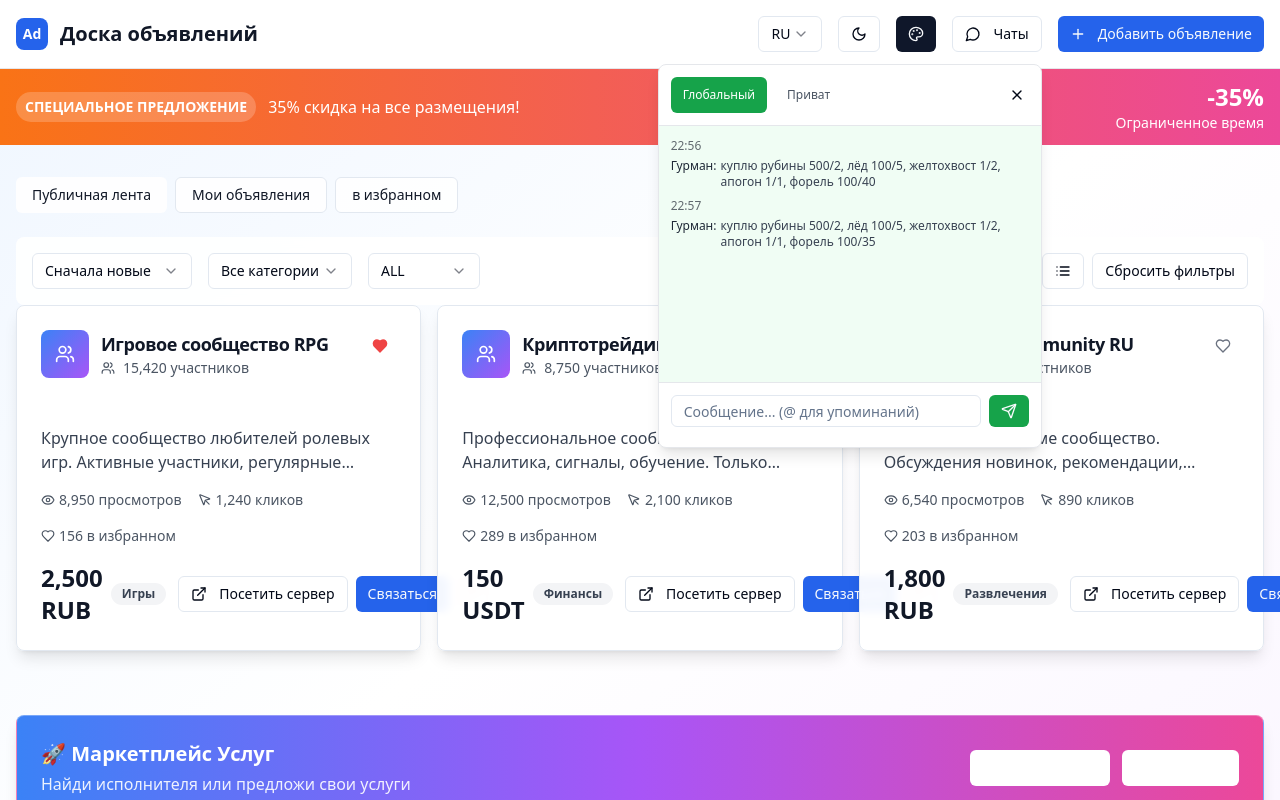
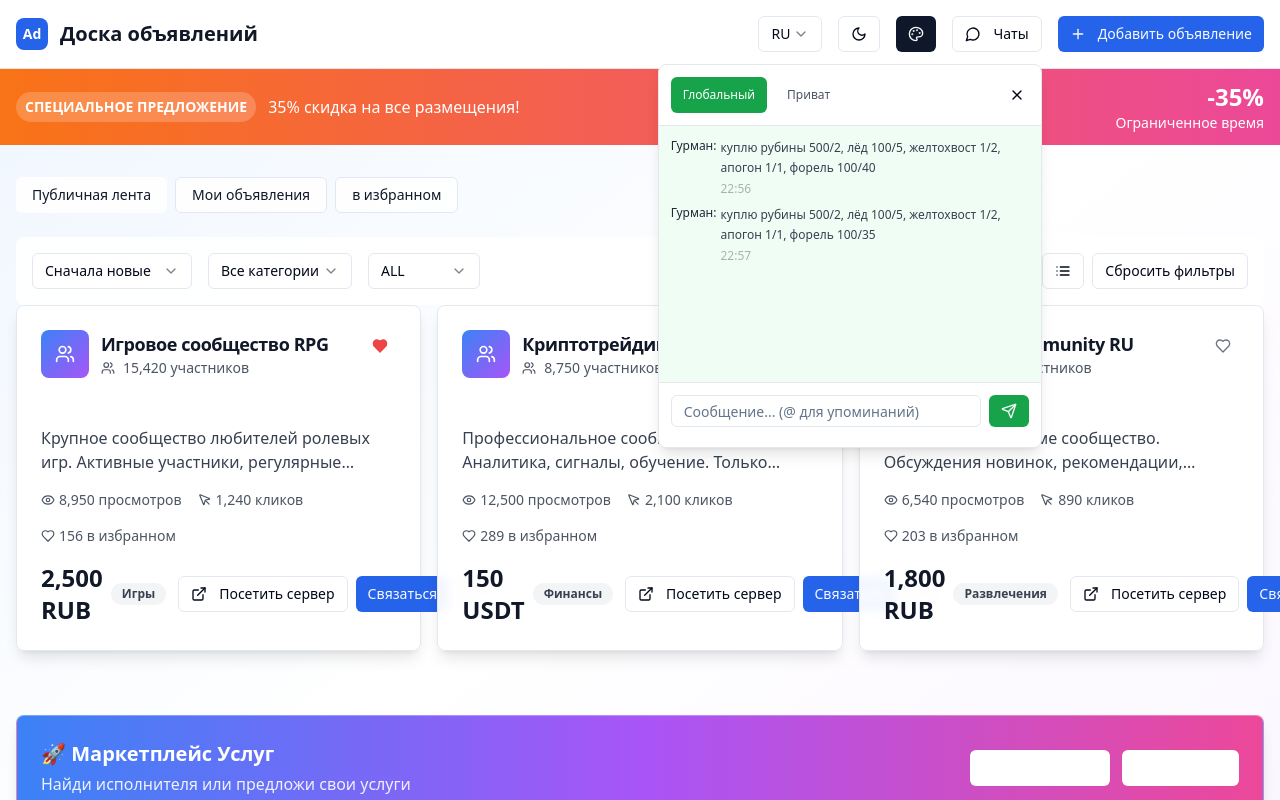
Before and after one commit to pr-poehali-dev/layout-copy-project, a React (Vite) app: page / in a window 1280 px wide. Both pictures are taken after a click on the button "Чаты". Shown: the top 800 px of the page. Built offline with nearby package versions, Linux system fonts and the light colour scheme.

Commit message:
Приватный чат с упорядоченной структурой

```diff
--- a/src/components/ChatWidget.tsx
+++ b/src/components/ChatWidget.tsx
@@ -158,6 +158,12 @@ const ChatWidget: React.FC<ChatWidgetProps> = ({ isDarkMode }) => {
     const mention = detectMention(messageInput);
     const isPrivate = mention !== null;
 
+    // If sending message with mention, ensure it goes to private and switch tab
+    if (isPrivate) {
+      setLastMention(mention!);
+      setActiveTab('private');
+    }
+
     const newMessage: Message = {
       id: Date.now().toString(),
       author: currentUser,
@@ -169,13 +175,9 @@ const ChatWidget: React.FC<ChatWidgetProps> = ({ isDarkMode }) => {
 
     setMessages(prev => [...prev, newMessage]);
 
-    // Update last mention for private messages and switch to private tab
+    // Update last mention for private messages
     if (mention) {
       setLastMention(mention);
-      // Force switch to private tab immediately
-      setTimeout(() => {
-        setActiveTab('private');
-      }, 0);
     }
 
     setMessageInput('');
@@ -316,15 +318,10 @@ const ChatWidget: React.FC<ChatWidgetProps> = ({ isDarkMode }) => {
           }`}
         >
           {getFilteredMessages().map((message) => (
-            <div key={message.id} className="text-sm">
-              <div className="flex items-start gap-2 mb-1">
-                <span className="text-xs opacity-60">
-                  {formatTime(message.timestamp)}
-                </span>
-              </div>
+            <div key={message.id} className="text-sm mb-2">
               <div className="flex items-start gap-1">
                 <span
-                  className={`font-medium text-xs cursor-pointer hover:underline ${
+                  className={`font-medium text-xs cursor-pointer hover:underline whitespace-nowrap ${
                     message.author === currentUser
                       ? 'text-blue-600'
                       : isDarkMode
@@ -335,7 +332,8 @@ const ChatWidget: React.FC<ChatWidgetProps> = ({ isDarkMode }) => {
                 >
                   {message.author}:
                 </span>
-                <span className={`text-xs flex-1 ${
+                <div className="flex-1 min-w-0">
+                  <div className={`text-xs leading-relaxed ${
                     isDarkMode ? 'text-gray-300' : 'text-gray-700'
                   }`}>
                     {message.content.split(/(@\w+)/).map((part, index) => (
@@ -347,7 +345,11 @@ const ChatWidget: React.FC<ChatWidgetProps> = ({ isDarkMode }) => {
                         <span key={index}>{part}</span>
                       )
                     ))}
-                </span>
+                  </div>
+                  <div className="text-xs opacity-30 mt-1">
+                    {formatTime(message.timestamp)}
+                  </div>
+                </div>
               </div>
             </div>
           ))}
```
Lines whose indentation alone changed are shown as unchanged.
